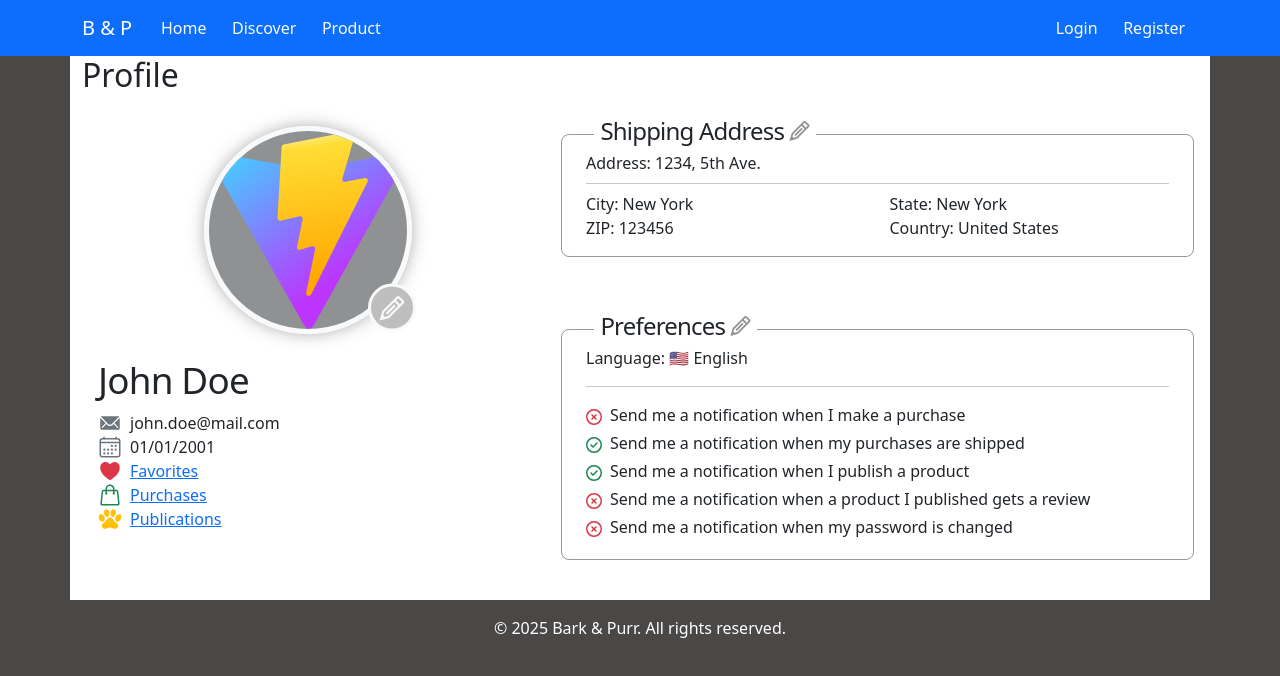
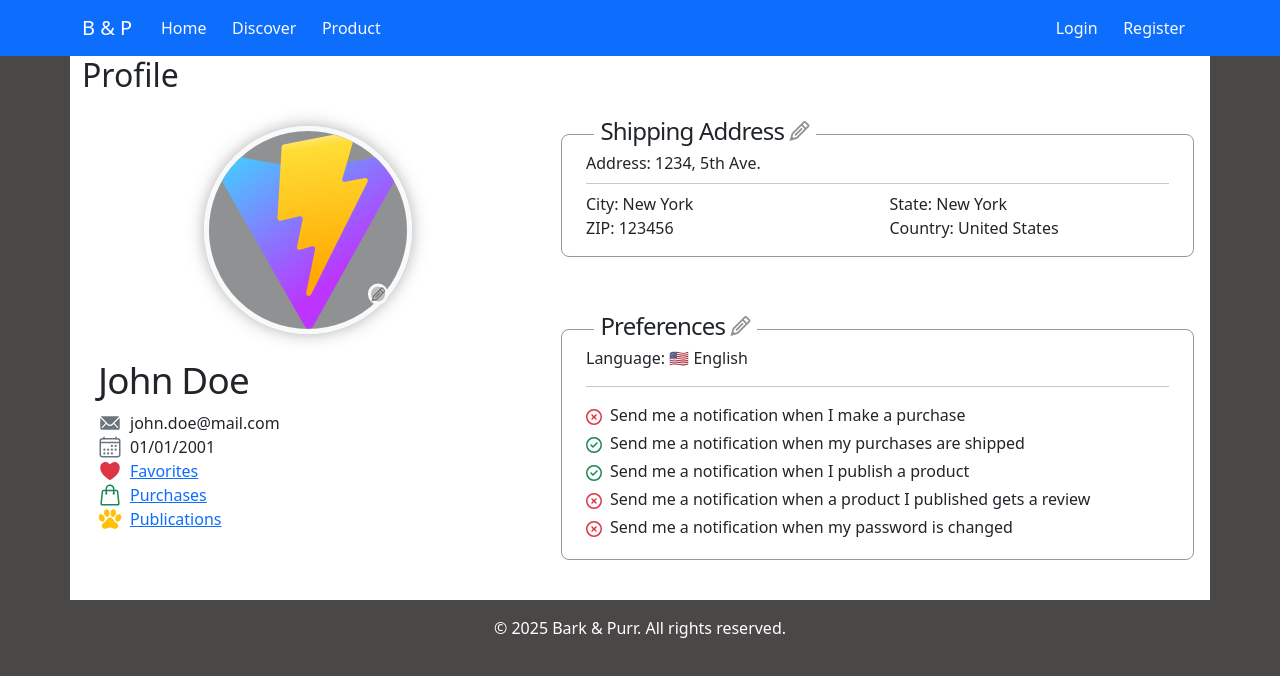
Before and after one commit to albotero/bark-and-purr, a React (Vite) app in the folder client/: page /user in a window 1280 px wide. Shown: the top 676 px of the page. Built offline with nearby package versions, Linux system fonts and the light colour scheme.

Commit message:
Updated filter menu

```diff
--- a/client/src/components/EditIcon.jsx
+++ b/client/src/components/EditIcon.jsx
@@ -1,12 +1,19 @@
-import React from "react"
+import "../styles/EditIcon.css"
+import { GiBroom } from "react-icons/gi"
 import { GrEdit } from "react-icons/gr"
 
-const EditIcon = ({ className = "", callback }) => {
+const EditIcon = ({ className = "", callback, type }) => {
   const handleEditIconClick = () => callback((prev) => !prev)
 
   return (
     <div className={"edit-icon mt-1 " + className}>
-      <GrEdit onClick={handleEditIconClick} />
+      {type === "edit" ? (
+        <GrEdit onClick={handleEditIconClick} />
+      ) : type === "clean" ? (
+        <GiBroom onClick={handleEditIconClick} className="icon-danger" />
+      ) : (
+        <></>
+      )}{" "}
     </div>
   )
 }
--- a/client/src/pages/Discover.jsx
+++ b/client/src/pages/Discover.jsx
@@ -4,6 +4,7 @@ import { FaArrowRight } from "react-icons/fa6"
 import { FiFilter } from "react-icons/fi"
 import Container from "react-bootstrap/esm/Container"
 import Form from "react-bootstrap/Form"
+import EditIcon from "../components/EditIcon"
 import OrderItem from "../components/OrderItem"
 import PriceSelector from "../components/PriceSelector"
 
@@ -16,6 +17,10 @@ const Discover = () => {
   const handleSearch = (e) => {
     alert(`Searching... ${searchQuery}`)
     e.preventDefault()
+  }
+
+  const handleClearFilters = () => {
+    alert("Filters cleared!")
   }
 
   /* Mock Data */
@@ -44,9 +49,18 @@ const Discover = () => {
 
       {/* Filter => Desktop view */}
       <aside className="filter-results d-none d-lg-block">
-        <h4>Filter Results</h4>
+        <h4 className="d-flex">
+          Filter Results
+          <EditIcon callback={handleClearFilters} type="clean" />
+        </h4>
         <h6>By price</h6>
         <PriceSelector />
+        <h6>By available stock</h6>
+        <div className="d-flex gap-2 align-items-center">
+          <span className="flex-shrink-0">More than</span>
+          <Form.Control type="number" min={0} size="sm" className="w-25" />
+          <span className="flex-shrink-0">units</span>
+        </div>
         <hr />
         <h4>Order By</h4>
         <div className="w-100 d-flex justify-content-evenly">
--- a/client/src/pages/Profile.jsx
+++ b/client/src/pages/Profile.jsx
@@ -94,7 +94,7 @@ const Profile = () => {
         <Col xs={12} md={5}>
           <div className="avatar-container">
             <img className="avatar-img" src={userInfo.avatar} alt="Avatar" />
-            <EditIcon className="avatar-icon" />
+            <EditIcon className="avatar-icon" type="edit" />
           </div>
           <div className="personal-info">
             <h4 className="user-name">{userInfo.name}</h4>
@@ -125,7 +125,7 @@ const Profile = () => {
             <Col className="profile-section">
               <div className="title">
                 <h4>Shipping Address</h4>
-                <EditIcon callback={setIsEditingAddress} />
+                <EditIcon callback={setIsEditingAddress} type="edit" />
               </div>
               {isEditingAddress ? (
                 <Form className="d-flex flex-column gap-2 pt-3">
@@ -166,7 +166,7 @@ const Profile = () => {
             <Col className="profile-section">
               <div className="title">
                 <h4>Preferences</h4>
-                <EditIcon callback={setIsEditingPreferences} />
+                <EditIcon callback={setIsEditingPreferences} type="edit" />
               </div>
               {isEditingPreferences ? (
                 <Form className="d-flex flex-column gap-2 pt-3">
--- a/client/src/styles/Discover.css
+++ b/client/src/styles/Discover.css
@@ -17,7 +17,7 @@
 }
 
 .filter-results h6 {
-  margin: 0;
+  margin: 1.8rem 0 0.5rem;
 }
 
 .filter-results hr {
@@ -70,6 +70,7 @@
 .price-chart {
   width: 100%;
   aspect-ratio: 5 / 2;
+  margin-top: -0.9rem;
 }
 
 @media screen and (min-width: 768px) {
--- /dev/null
+++ b/client/src/styles/EditIcon.css
@@ -0,0 +1,17 @@
+.edit-icon {
+  width: 1.3rem;
+  height: 1.3rem;
+  display: flex;
+  align-items: center;
+  justify-content: center;
+  cursor: pointer;
+  color: var(--bs-tertiary-color);
+}
+
+.edit-icon:hover {
+  color: var(--bs-warning);
+}
+
+.edit-icon:has(.icon-danger):hover {
+  color: var(--bs-danger);
+}
--- a/client/src/styles/Profile.css
+++ b/client/src/styles/Profile.css
@@ -12,20 +12,6 @@
   top: 50%;
   border: 0.35rem solid var(--bs-light);
   border-radius: 50%;
-}
-
-.edit-icon {
-  width: 1.3rem;
-  height: 1.3rem;
-  display: flex;
-  align-items: center;
-  justify-content: center;
-  cursor: pointer;
-  color: var(--bs-tertiary-color);
-}
-
-.edit-icon:hover {
-  color: var(--bs-warning);
 }
 
 .avatar-img {
```
